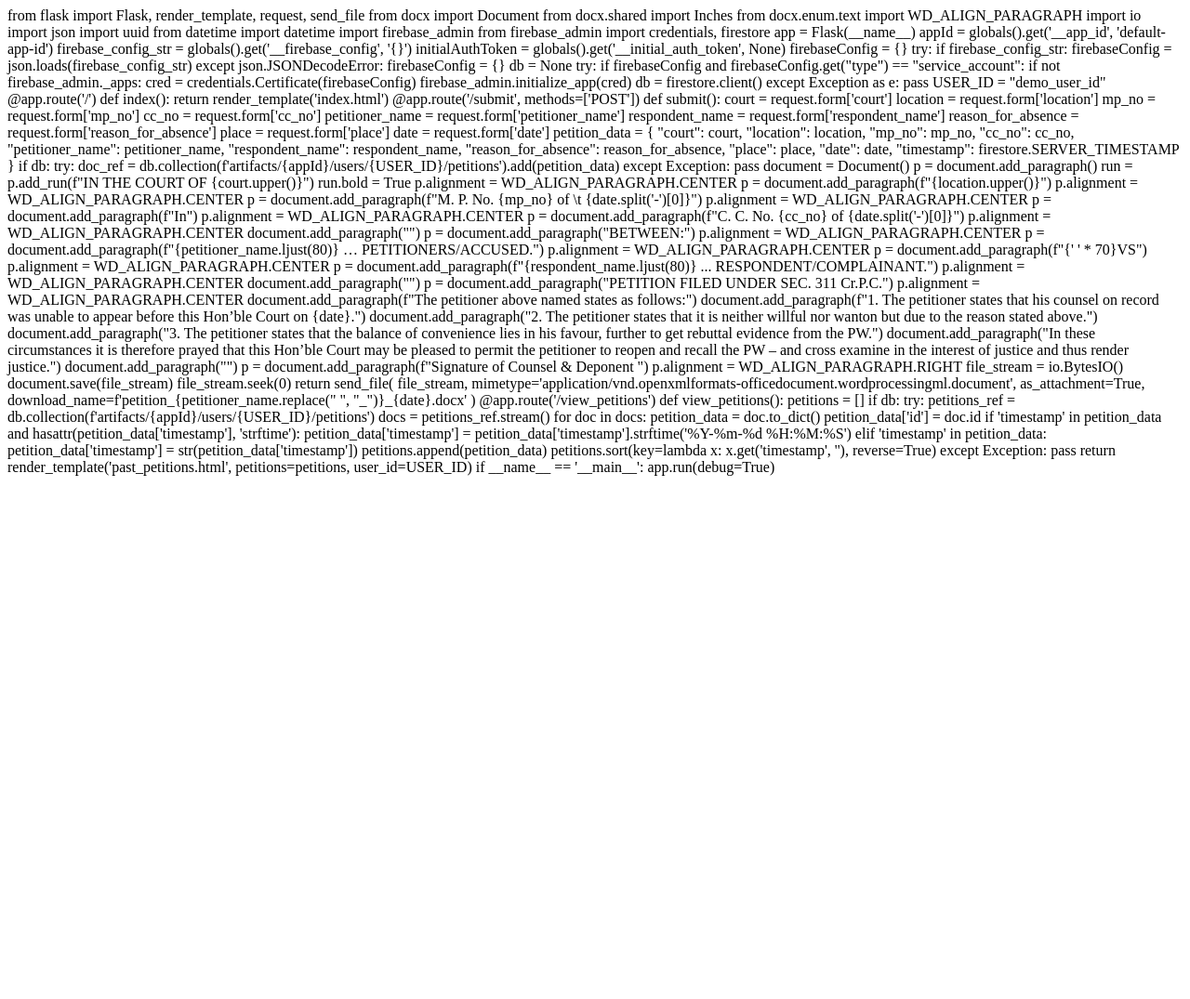
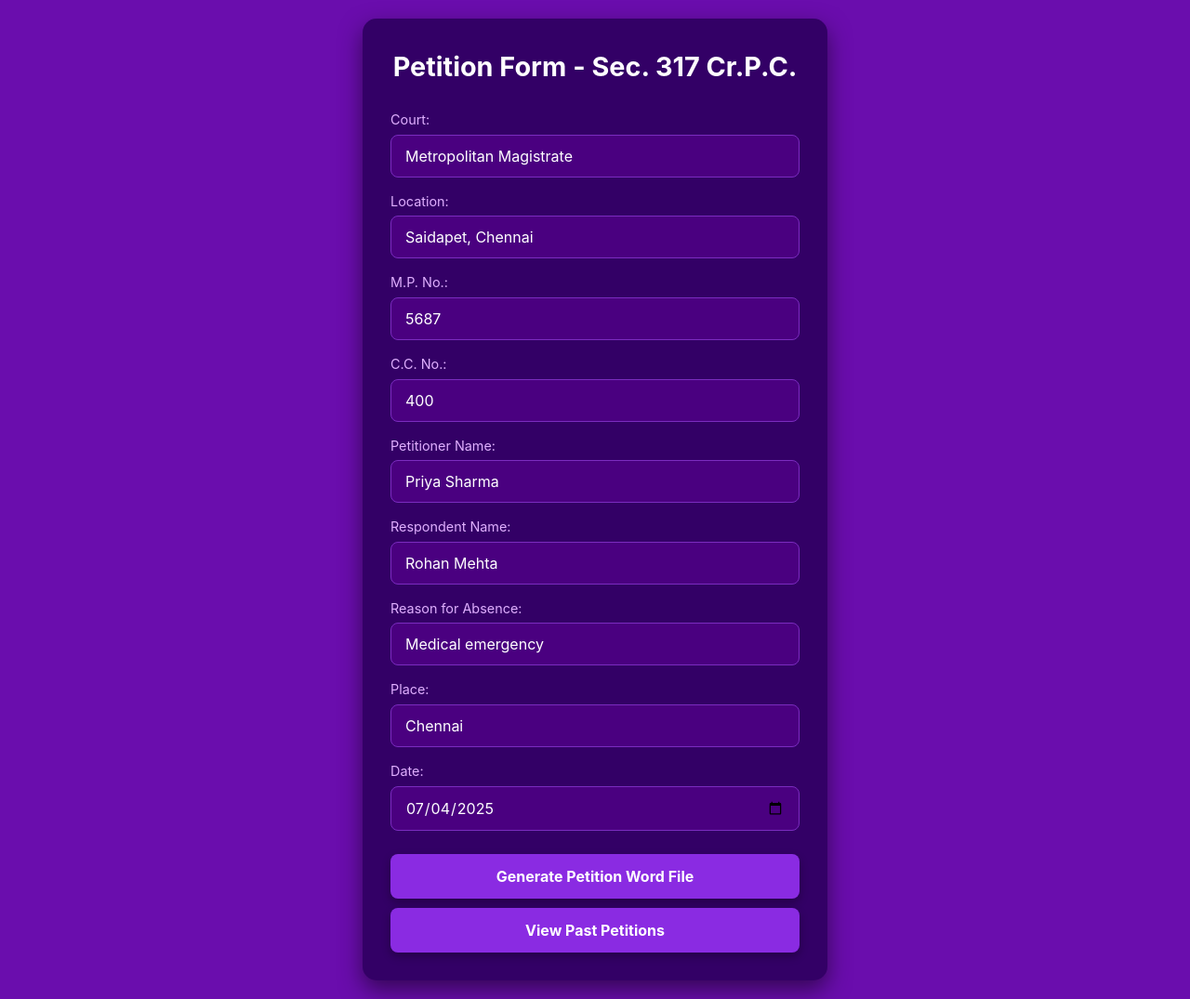
Before and after one commit to avilash01/legal-doc, a Flask app: page / in a window 1280 px wide. Shown: the whole page at 93% size. Before the commit the page ends 512 px from the top, so only its background shows below. Run offline with Flask 3, Linux system fonts and the light colour scheme; some libraries are stand-ins or nearby versions.

Commit message:
Update form_311.html

```diff
--- a/Petition_generator/templates/form_311.html
+++ b/Petition_generator/templates/form_311.html
@@ -1,153 +1,115 @@
-from flask import Flask, render_template, request, send_file
-from docx import Document
-from docx.shared import Inches
-from docx.enum.text import WD_ALIGN_PARAGRAPH
-import io
-import json
-import uuid
-from datetime import datetime
+<!DOCTYPE html>
+<html lang="en">
+<head>
+    <meta charset="UTF-8">
+    <meta name="viewport" content="width=device-width, initial-scale=1.0">
+    <title>Petition Form - Sec. 317 Cr.P.C.</title>
+    <!-- Tailwind CSS CDN -->
+    <script src="https://cdn.tailwindcss.com"></script>
+    <style>
+        body {
+            font-family: "Inter", sans-serif;
+            background-color: #6a0dad; /* Deep purple background */
+            display: flex;
+            justify-content: center;
+            align-items: center;
+            min-height: 100vh;
+            padding: 20px;
+            box-sizing: border-box;
+        }
+        .form-container {
+            background-color: #330066; /* Darker purple for the form */
+            padding: 30px;
+            border-radius: 15px;
+            box-shadow: 0 10px 25px rgba(0, 0, 0, 0.5);
+            width: 100%;
+            max-width: 500px;
+        }
+        .form-title {
+            color: #ffffff;
+            font-size: 1.8rem;
+            font-weight: bold;
+            text-align: center;
+            margin-bottom: 25px;
+        }
+        .form-label {
+            color: #e0b0ff; /* Lighter purple for labels */
+            font-size: 0.9rem;
+            margin-bottom: 5px;
+            display: block;
+        }
+        .form-input {
+            background-color: #4a0080; /* Even darker purple for input fields */
+            color: #ffffff;
+            border: 1px solid #7b2cbf; /* Purple border */
+            border-radius: 8px;
+            padding: 10px 15px;
+            width: 100%;
+            margin-bottom: 15px;
+            font-size: 1rem;
+            box-sizing: border-box;
+        }
+        .form-input:focus {
+            outline: none;
+            border-color: #c77dff; /* Brighter purple on focus */
+            box-shadow: 0 0 0 3px rgba(199, 125, 255, 0.5);
+        }
+        .form-button {
+            background-color: #8a2be2; /* Blue-violet button */
+            color: #ffffff;
+            font-weight: bold;
+            padding: 12px 20px;
+            border-radius: 8px;
+            width: 100%;
+            cursor: pointer;
+            transition: background-color 0.3s ease, transform 0.2s ease;
+            margin-top: 10px;
+            box-shadow: 0 4px 10px rgba(0, 0, 0, 0.3);
+        }
+        .form-button:hover {
+            background-color: #9932cc; /* Darker blue-violet on hover */
+            transform: translateY(-2px);
+        }
+        .form-button:active {
+            transform: translateY(0);
+            box-shadow: 0 2px 5px rgba(0, 0, 0, 0.3);
+        }
+    </style>
+</head>
+<body>
+    <div class="form-container">
+        <h1 class="form-title">Petition Form - Sec. 317 Cr.P.C.</h1>
+        <form action="/submit" method="post">
+            <label for="court" class="form-label">Court:</label>
+            <input type="text" id="court" name="court" class="form-input" value="Metropolitan Magistrate" required>
 
-import firebase_admin
-from firebase_admin import credentials, firestore
+            <label for="location" class="form-label">Location:</label>
+            <input type="text" id="location" name="location" class="form-input" value="Saidapet, Chennai" required>
 
-app = Flask(__name__)
+            <label for="mp_no" class="form-label">M.P. No.:</label>
+            <input type="text" id="mp_no" name="mp_no" class="form-input" value="5687" required>
 
-appId = globals().get('__app_id', 'default-app-id')
-firebase_config_str = globals().get('__firebase_config', '{}')
-initialAuthToken = globals().get('__initial_auth_token', None)
+            <label for="cc_no" class="form-label">C.C. No.:</label>
+            <input type="text" id="cc_no" name="cc_no" class="form-input" value="400" required>
 
-firebaseConfig = {}
-try:
-    if firebase_config_str:
-        firebaseConfig = json.loads(firebase_config_str)
-except json.JSONDecodeError:
-    firebaseConfig = {}
+            <label for="petitioner_name" class="form-label">Petitioner Name:</label>
+            <input type="text" id="petitioner_name" name="petitioner_name" class="form-input" value="Priya Sharma" required>
 
-db = None
-try:
-    if firebaseConfig and firebaseConfig.get("type") == "service_account":
-        if not firebase_admin._apps:
-            cred = credentials.Certificate(firebaseConfig)
-            firebase_admin.initialize_app(cred)
-        db = firestore.client()
-except Exception as e:
-    pass
+            <label for="respondent_name" class="form-label">Respondent Name:</label>
+            <input type="text" id="respondent_name" name="respondent_name" class="form-input" value="Rohan Mehta" required>
 
-USER_ID = "demo_user_id"
+            <label for="reason_for_absence" class="form-label">Reason for Absence:</label>
+            <input type="text" id="reason_for_absence" name="reason_for_absence" class="form-input" value="Medical emergency" required>
 
-@app.route('/')
-def index():
-    return render_template('index.html')
+            <label for="place" class="form-label">Place:</label>
+            <input type="text" id="place" name="place" class="form-input" value="Chennai" required>
 
-@app.route('/submit', methods=['POST'])
-def submit():
-    court = request.form['court']
-    location = request.form['location']
-    mp_no = request.form['mp_no']
-    cc_no = request.form['cc_no']
-    petitioner_name = request.form['petitioner_name']
-    respondent_name = request.form['respondent_name']
-    reason_for_absence = request.form['reason_for_absence']
-    place = request.form['place']
-    date = request.form['date']
+            <label for="date" class="form-label">Date:</label>
+            <input type="date" id="date" name="date" class="form-input" value="2025-07-04" required>
 
-    petition_data = {
-        "court": court,
-        "location": location,
-        "mp_no": mp_no,
-        "cc_no": cc_no,
-        "petitioner_name": petitioner_name,
-        "respondent_name": respondent_name,
-        "reason_for_absence": reason_for_absence,
-        "place": place,
-        "date": date,
-        "timestamp": firestore.SERVER_TIMESTAMP
-    }
-
-    if db:
-        try:
-            doc_ref = db.collection(f'artifacts/{appId}/users/{USER_ID}/petitions').add(petition_data)
-        except Exception:
-            pass
-
-    document = Document()
-
-    p = document.add_paragraph()
-    run = p.add_run(f"IN THE COURT OF {court.upper()}")
-    run.bold = True
-    p.alignment = WD_ALIGN_PARAGRAPH.CENTER
-
-    p = document.add_paragraph(f"{location.upper()}")
-    p.alignment = WD_ALIGN_PARAGRAPH.CENTER
-
-    p = document.add_paragraph(f"M. P. No.    {mp_no} of \t {date.split('-')[0]}")
-    p.alignment = WD_ALIGN_PARAGRAPH.CENTER
-
-    p = document.add_paragraph(f"In")
-    p.alignment = WD_ALIGN_PARAGRAPH.CENTER
-
-    p = document.add_paragraph(f"C. C. No.   {cc_no}  of {date.split('-')[0]}")
-    p.alignment = WD_ALIGN_PARAGRAPH.CENTER
-
-    document.add_paragraph("")
-
-    p = document.add_paragraph("BETWEEN:")
-    p.alignment = WD_ALIGN_PARAGRAPH.CENTER
-
-    p = document.add_paragraph(f"{petitioner_name.ljust(80)} … PETITIONERS/ACCUSED.")
-    p.alignment = WD_ALIGN_PARAGRAPH.CENTER
-
-    p = document.add_paragraph(f"{' ' * 70}VS")
-    p.alignment = WD_ALIGN_PARAGRAPH.CENTER
-
-    p = document.add_paragraph(f"{respondent_name.ljust(80)} ... RESPONDENT/COMPLAINANT.")
-    p.alignment = WD_ALIGN_PARAGRAPH.CENTER
-
-    document.add_paragraph("")
-
-    p = document.add_paragraph("PETITION FILED UNDER SEC. 311 Cr.P.C.")
-    p.alignment = WD_ALIGN_PARAGRAPH.CENTER
-
-    document.add_paragraph(f"The petitioner above named states as follows:")
-    document.add_paragraph(f"1. The petitioner states that his counsel on record was unable to appear before this Hon’ble Court on {date}.")
-    document.add_paragraph("2. The petitioner states that it is neither willful nor wanton but due to the reason stated above.")
-    document.add_paragraph("3. The petitioner states that the balance of convenience lies in his favour, further to get rebuttal evidence from the PW.")
-    document.add_paragraph("In these circumstances it is therefore prayed that this Hon’ble Court may be pleased to permit the petitioner to reopen and recall the PW – and cross examine in the interest of justice and thus render justice.")
-    document.add_paragraph("")
-
-    p = document.add_paragraph(f"Signature of Counsel & Deponent ")
-    p.alignment = WD_ALIGN_PARAGRAPH.RIGHT
-
-    file_stream = io.BytesIO()
-    document.save(file_stream)
-    file_stream.seek(0)
-
-    return send_file(
-        file_stream,
-        mimetype='application/vnd.openxmlformats-officedocument.wordprocessingml.document',
-        as_attachment=True,
-        download_name=f'petition_{petitioner_name.replace(" ", "_")}_{date}.docx'
-    )
-
-@app.route('/view_petitions')
-def view_petitions():
-    petitions = []
-    if db:
-        try:
-            petitions_ref = db.collection(f'artifacts/{appId}/users/{USER_ID}/petitions')
-            docs = petitions_ref.stream()
-            for doc in docs:
-                petition_data = doc.to_dict()
-                petition_data['id'] = doc.id
-                if 'timestamp' in petition_data and hasattr(petition_data['timestamp'], 'strftime'):
-                    petition_data['timestamp'] = petition_data['timestamp'].strftime('%Y-%m-%d %H:%M:%S')
-                elif 'timestamp' in petition_data:
-                    petition_data['timestamp'] = str(petition_data['timestamp'])
-                petitions.append(petition_data)
-            petitions.sort(key=lambda x: x.get('timestamp', ''), reverse=True)
-        except Exception:
-            pass
-    return render_template('past_petitions.html', petitions=petitions, user_id=USER_ID)
-
-if __name__ == '__main__':
-    app.run(debug=True)
+            <button type="submit" class="form-button">Generate Petition Word File</button>
+            <button type="button" class="form-button" onclick="window.location.href='/view_petitions'">View Past Petitions</button>
+        </form>
+    </div>
+</body>
+</html>
```
